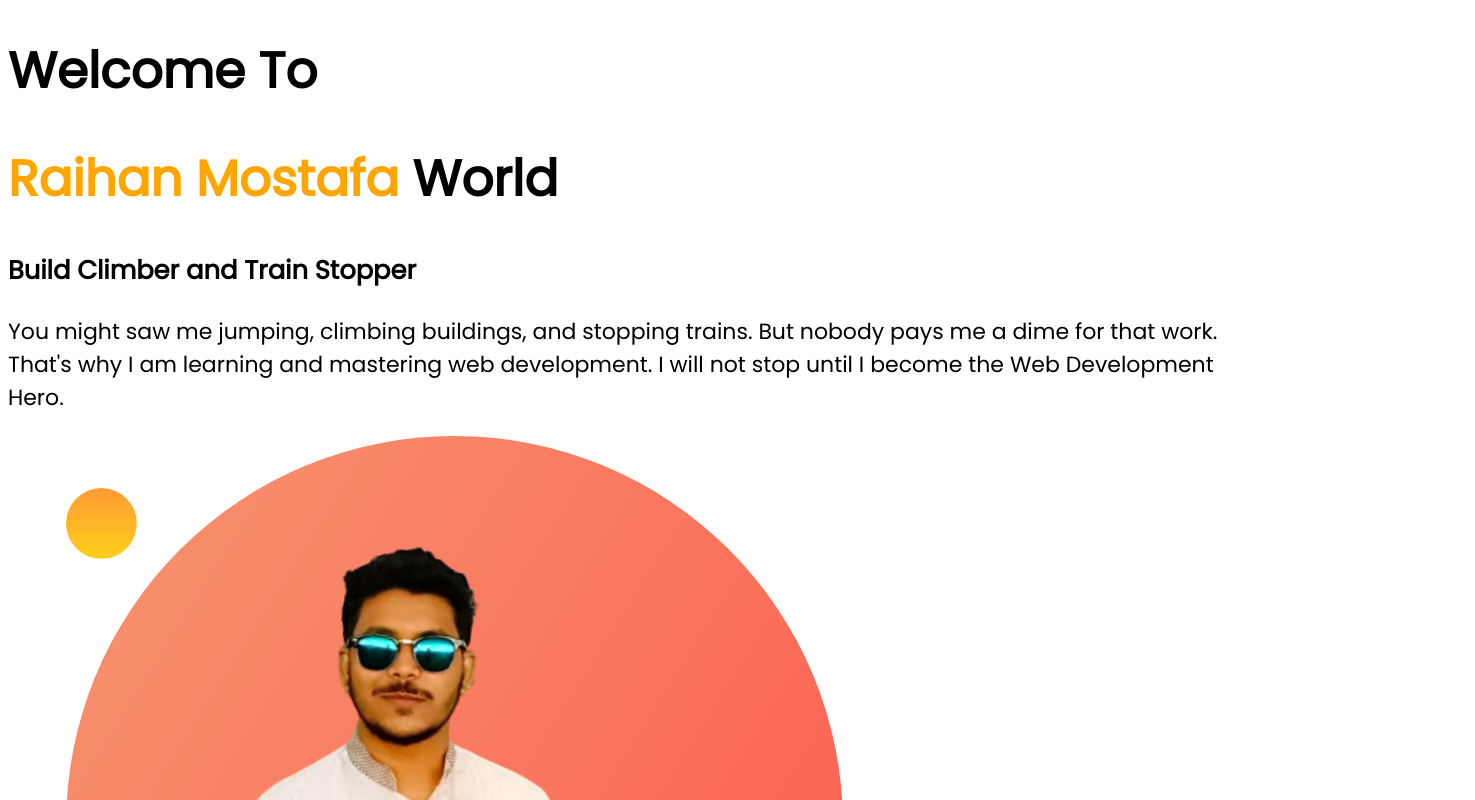
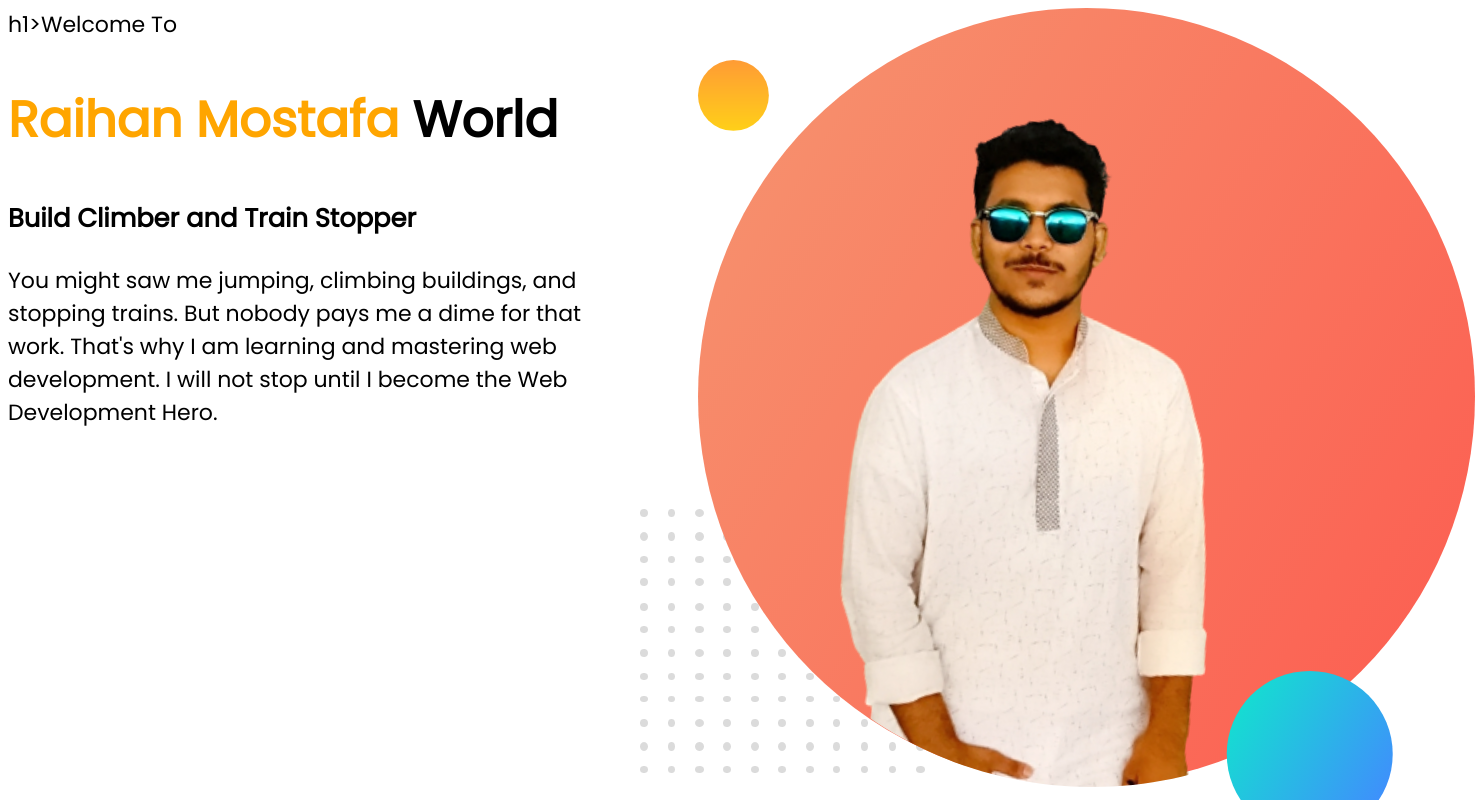
Before and after one commit to raihanmostafa003/developer-portfolio2, a plain HTML site: page index.html in a window 1280 px wide. Shown: the top 800 px of the page, 1475 px wide, since content can reach past the window. Drawn offline with Linux system fonts and the light colour scheme.

Commit message:
display flex

```diff
--- a/index.html
+++ b/index.html
@@ -9,10 +9,16 @@
     <link rel="stylesheet" href="style.css">
 </head>
 <body>
-    <h1>Welcome To</h1>
-    <h1><span class="orange-color">Raihan Mostafa</span> World</h1>
-    <h3>Build Climber and Train Stopper</h3>
-    <p>You might saw me jumping, climbing buildings, and stopping trains. But nobody pays me a dime for that work. That's why I am learning and mastering web development. I will not stop until I become the Web Development Hero.</p>
-    <img src="images/1st-img.png" alt="">
+    <section>
+        <div class="half-width">
+            h1>Welcome To</h1>
+            <h1><span class="orange-color">Raihan Mostafa</span> World</h1>
+            <h3>Build Climber and Train Stopper</h3>
+            <p>You might saw me jumping, climbing buildings, and stopping trains. But nobody pays me a dime for that work. That's why I am learning and mastering web development. I will not stop until I become the Web Development Hero.</p>
+        </div>
+        <div class="half-width">
+            <img src="images/1st-img.png" alt="">
+        </div>
+    </section>
 </body>
 </html>
--- a/style.css
+++ b/style.css
@@ -7,3 +7,9 @@ h1{
 .orange-color{
     color: orange;
 }
+section{
+    display: flex;
+}
+.half-width{
+    width: 50%;
+}
```
